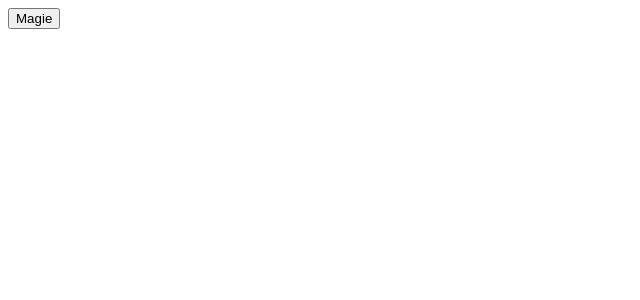
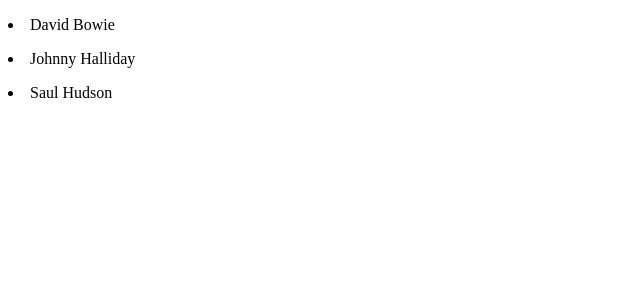
Before and after one commit to marue59/Angular, an Angular app: page / in a window 1280 px wide. Shown: the top 300 px of the page, without its empty margins (0-640 px from the left). Built offline with nearby package versions, Linux system fonts and the light colour scheme.

Commit message:
creation d'une liste filtrante

```diff
--- a/src/app/app.component.html
+++ b/src/app/app.component.html
@@ -3,5 +3,6 @@
 <app-carte-visite></app-carte-visite>
 <app-alerte-button></app-alerte-button>
 <app-liste></app-liste>
--->
-<app-magie></app-magie>
+
+<app-magie></app-magie>-->
+<app-liste-filtree></app-liste-filtree>
--- a/src/app/app.module.ts
+++ b/src/app/app.module.ts
@@ -10,6 +10,7 @@ import { CarteVisiteComponent } from './components/carte-visite/carte-visite.com
 import { AlerteButtonComponent } from './components/alerte-button/alerte-button.component';
 import { ListeComponent } from './components/liste/liste.component';
 import { MagieComponent } from './components/magie/magie.component';
+import { ListeFiltreeComponent } from './components/liste-filtree/liste-filtree.component';
 
 
 @NgModule({
@@ -20,7 +21,8 @@ import { MagieComponent } from './components/magie/magie.component';
     CarteVisiteComponent,
     AlerteButtonComponent,
     ListeComponent,
-    MagieComponent
+    MagieComponent,
+    ListeFiltreeComponent
   ],
   imports: [
     BrowserModule,
--- /dev/null
+++ b/src/app/components/liste-filtree/liste-filtree.component.html
@@ -0,0 +1,3 @@
+<p *ngFor="let item of items">
+  <li *ngIf="item.includes('a')">{{item}}</li>
+</p>
--- /dev/null
+++ b/src/app/components/liste-filtree/liste-filtree.component.ts
@@ -0,0 +1,17 @@
+import { Component, OnInit } from '@angular/core';
+
+@Component({
+  selector: 'app-liste-filtree',
+  templateUrl: './liste-filtree.component.html',
+  styleUrls: ['./liste-filtree.component.scss']
+})
+export class ListeFiltreeComponent implements OnInit {
+
+items: string[] = ["David Bowie", "Steevie Nicks", "Johnny Halliday", "Saul Hudson"]
+
+  constructor() { }
+
+  ngOnInit(): void {
+  }
+
+}
```
Also changed, not shown: src/app/components/liste-filtree/liste-filtree.component.scss (added), 1 other file (tests, documents, lock files or other folders).
